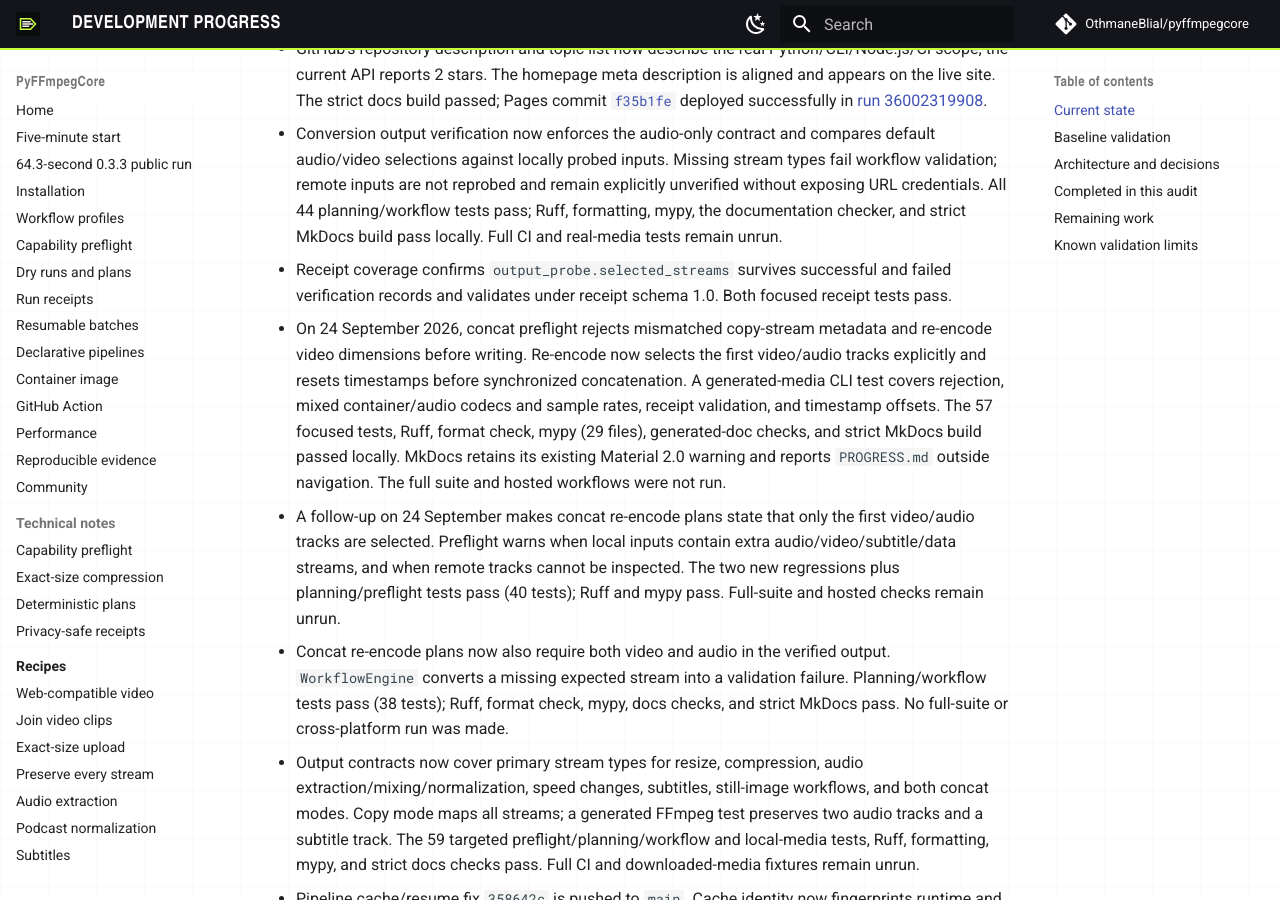
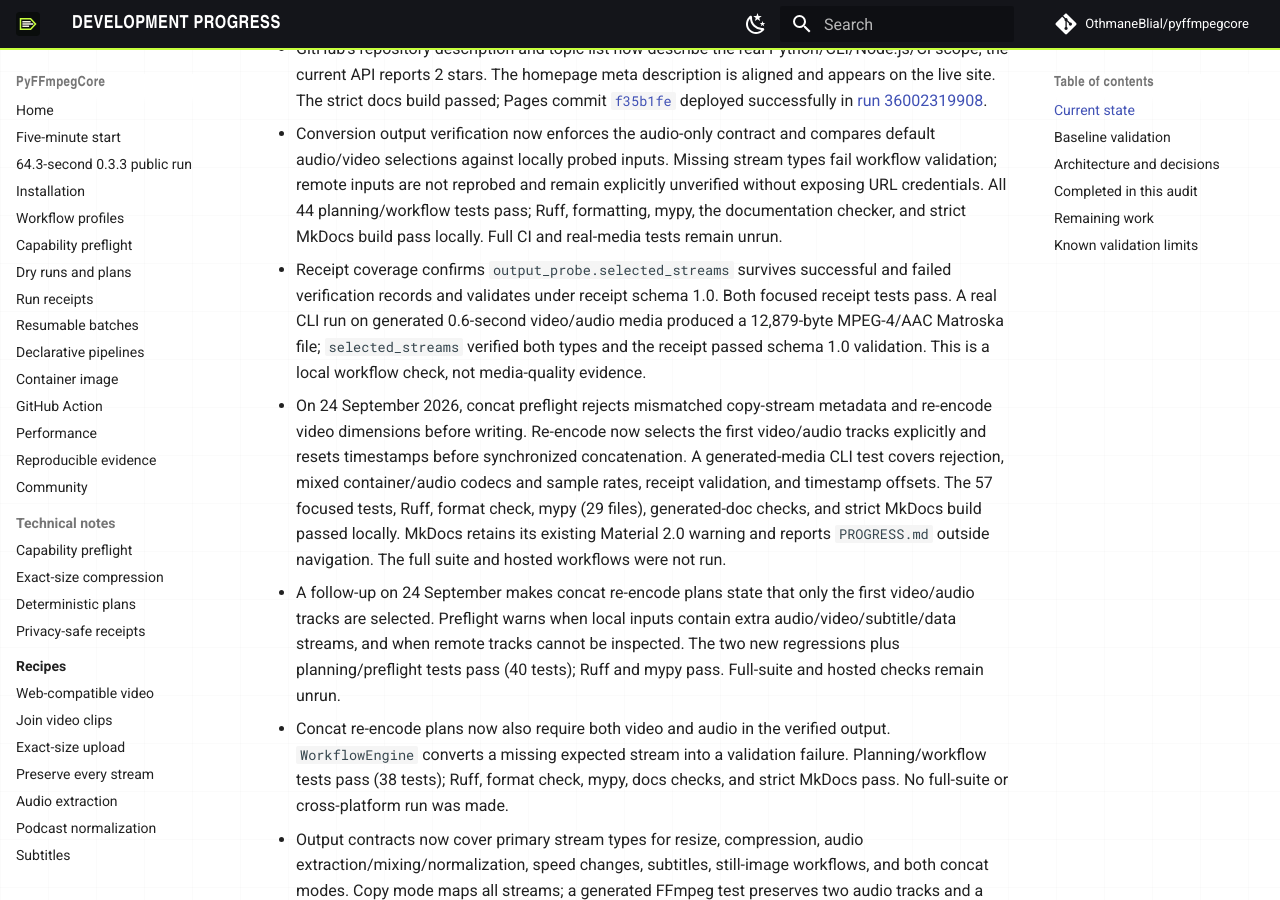
Before and after one commit to OthmaneBlial/pyffmpegcore, an MkDocs documentation site: the page built from docs/PROGRESS.md, in a window 1280 px wide and 900 px high, scrolled down 603 px. Built offline with MkDocs 1.6.1 and Material for MkDocs 9.7.7, drawn with Linux system fonts in a browser that asks for light colours; comment, search, counter and statistics services are not loaded.

Commit message:
docs: record conversion receipt smoke

```diff
--- a/docs/PROGRESS.md
+++ b/docs/PROGRESS.md
@@ -6,7 +6,7 @@ Updated: 2026-09-24
 
 - GitHub's repository description and topic list now describe the real Python/CLI/Node.js/CI scope; the current API reports 2 stars. The homepage meta description is aligned and appears on the live site. The strict docs build passed; Pages commit [`f35b1fe`](https://github.com/OthmaneBlial/OthmaneBlial.github.io/commit/f35b1feeb658523ac3629d22bf62d2c0324efbd7) deployed successfully in [run 36002319908](https://github.com/OthmaneBlial/OthmaneBlial.github.io/actions/runs/36002319908).
 - Conversion output verification now enforces the audio-only contract and compares default audio/video selections against locally probed inputs. Missing stream types fail workflow validation; remote inputs are not reprobed and remain explicitly unverified without exposing URL credentials. All 44 planning/workflow tests pass; Ruff, formatting, mypy, the documentation checker, and strict MkDocs build pass locally. Full CI and real-media tests remain unrun.
-- Receipt coverage confirms `output_probe.selected_streams` survives successful and failed verification records and validates under receipt schema 1.0. Both focused receipt tests pass.
+- Receipt coverage confirms `output_probe.selected_streams` survives successful and failed verification records and validates under receipt schema 1.0. Both focused receipt tests pass. A real CLI run on generated 0.6-second video/audio media produced a 12,879-byte MPEG-4/AAC Matroska file; `selected_streams` verified both types and the receipt passed schema 1.0 validation. This is a local workflow check, not media-quality evidence.
 - On 24 September 2026, concat preflight rejects mismatched copy-stream metadata and re-encode video dimensions before writing. Re-encode now selects the first video/audio tracks explicitly and resets timestamps before synchronized concatenation. A generated-media CLI test covers rejection, mixed container/audio codecs and sample rates, receipt validation, and timestamp offsets. The 57 focused tests, Ruff, format check, mypy (29 files), generated-doc checks, and strict MkDocs build passed locally. MkDocs retains its existing Material 2.0 warning and reports `PROGRESS.md` outside navigation. The full suite and hosted workflows were not run.
 - A follow-up on 24 September makes concat re-encode plans state that only the first video/audio tracks are selected. Preflight warns when local inputs contain extra audio/video/subtitle/data streams, and when remote tracks cannot be inspected. The two new regressions plus planning/preflight tests pass (40 tests); Ruff and mypy pass. Full-suite and hosted checks remain unrun.
 - Concat re-encode plans now also require both video and audio in the verified output. `WorkflowEngine` converts a missing expected stream into a validation failure. Planning/workflow tests pass (38 tests); Ruff, format check, mypy, docs checks, and strict MkDocs pass. No full-suite or cross-platform run was made.
```
